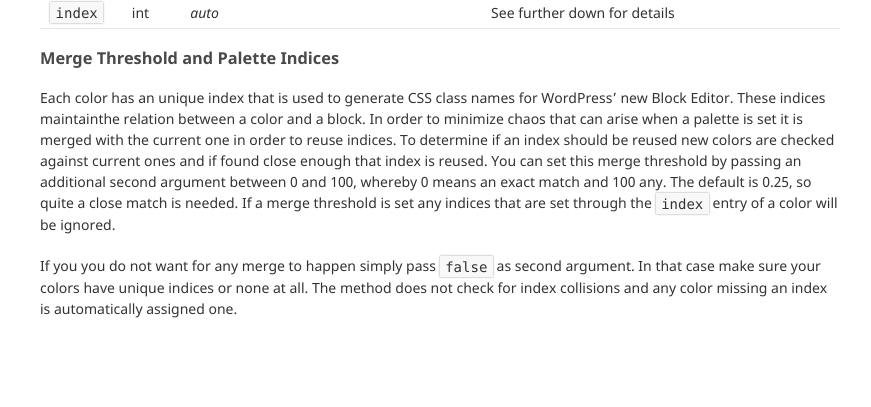
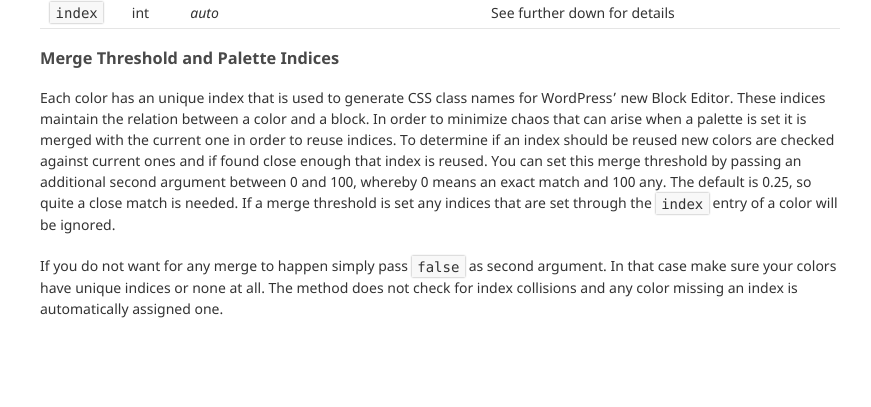
Before and after one commit to kungtiger/central-color-palette, a Jekyll site: the page built from index.md, in a window 1280 px wide. Shown: the part 1643-2050 px from the top of the page, without its empty margins (200-1071 px from the left). Built offline with Jekyll 4.4.1, drawn with Linux system fonts in a browser that asks for light colours; some web fonts are replaced; our own code applies the rules of GitHub Pages for plain Markdown files.

```diff
--- a/index.md
+++ b/index.md
@@ -68,6 +68,6 @@
 
 ### Merge Threshold and Palette Indices
 
-Each color has an unique index that is used to generate CSS class names for WordPress' new Block Editor. These indices maintainthe relation between a color and a block. In order to minimize chaos that can arise when a palette is set it is merged with the current one in order to reuse indices. To determine if an index should be reused new colors are checked against current ones and if found close enough that index is reused. You can set this merge threshold by passing an additional second argument between 0 and 100, whereby 0 means an exact match and 100 any. The default is 0.25, so quite a close match is needed. If a merge threshold is set any indices that are set through the `index` entry of a color will be ignored.
+Each color has an unique index that is used to generate CSS class names for WordPress' new Block Editor. These indices maintain the relation between a color and a block. In order to minimize chaos that can arise when a palette is set it is merged with the current one in order to reuse indices. To determine if an index should be reused new colors are checked against current ones and if found close enough that index is reused. You can set this merge threshold by passing an additional second argument between 0 and 100, whereby 0 means an exact match and 100 any. The default is 0.25, so quite a close match is needed. If a merge threshold is set any indices that are set through the `index` entry of a color will be ignored.
 
-If you you do not want for any merge to happen simply pass `false` as second argument. In that case make sure your colors have unique indices or none at all. The method does not check for index collisions and any color missing an index is automatically assigned one.
+If you do not want for any merge to happen simply pass `false` as second argument. In that case make sure your colors have unique indices or none at all. The method does not check for index collisions and any color missing an index is automatically assigned one.
```
